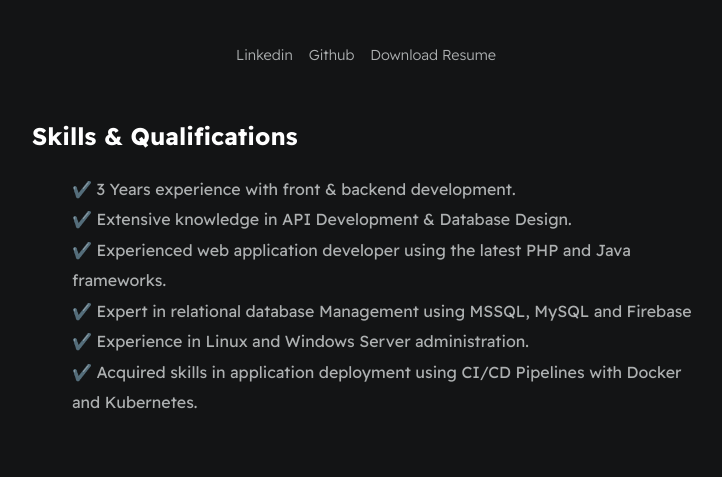
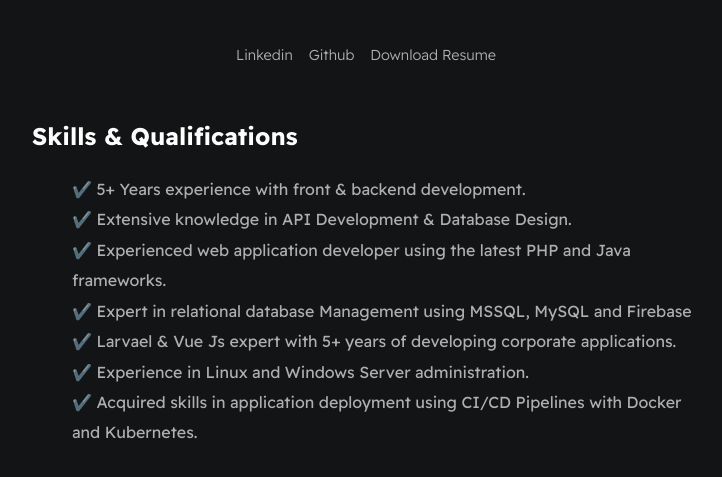
Before and after one commit to DylanDile/ResumeWebsite, a plain HTML site: page index.html in a window 1280 px wide. Shown: the part 235-712 px from the top of the page, without its empty margins (274-996 px from the left). Drawn offline with Linux system fonts and the light colour scheme.

Commit message:
Update index.html

```diff
--- a/index.html
+++ b/index.html
@@ -33,10 +33,11 @@
             <section class="section--page">
                 <h2>Skills & Qualifications</h2>
                 <ul id="qualifications--list">
-                    <li>✔️ 3 Years experience with front & backend development.</li>
+                    <li>✔️ 5+ Years experience with front & backend development.</li>
                     <li>✔️ Extensive knowledge in API Development & Database Design.</li>
                     <li>✔️ Experienced web application developer using the latest PHP and Java frameworks.</li>
                     <li>✔️ Expert in relational database Management using MSSQL, MySQL and Firebase</li>
+                    <li>✔️ Larvael & Vue Js expert with 5+ years of developing corporate applications.</li>
                     <li>✔️ Experience in Linux and Windows Server administration.</li>
                     <li>✔️ Acquired skills in application deployment using CI/CD Pipelines with Docker and Kubernetes.</li>
                 </ul>
```
